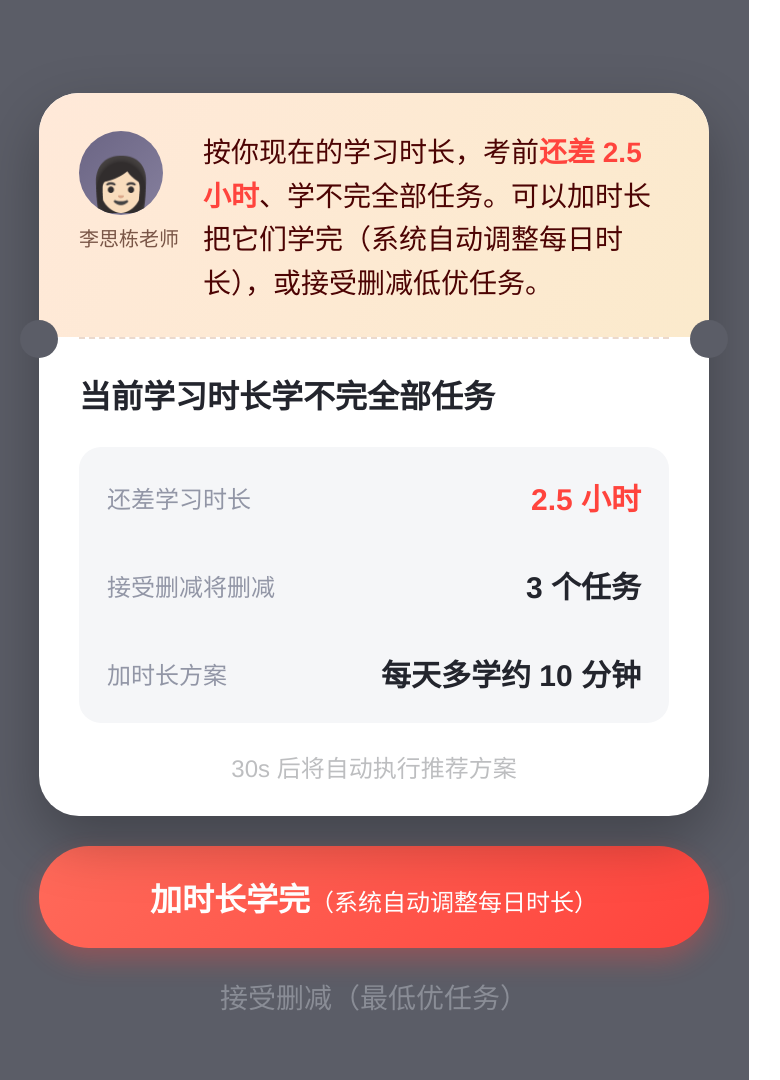
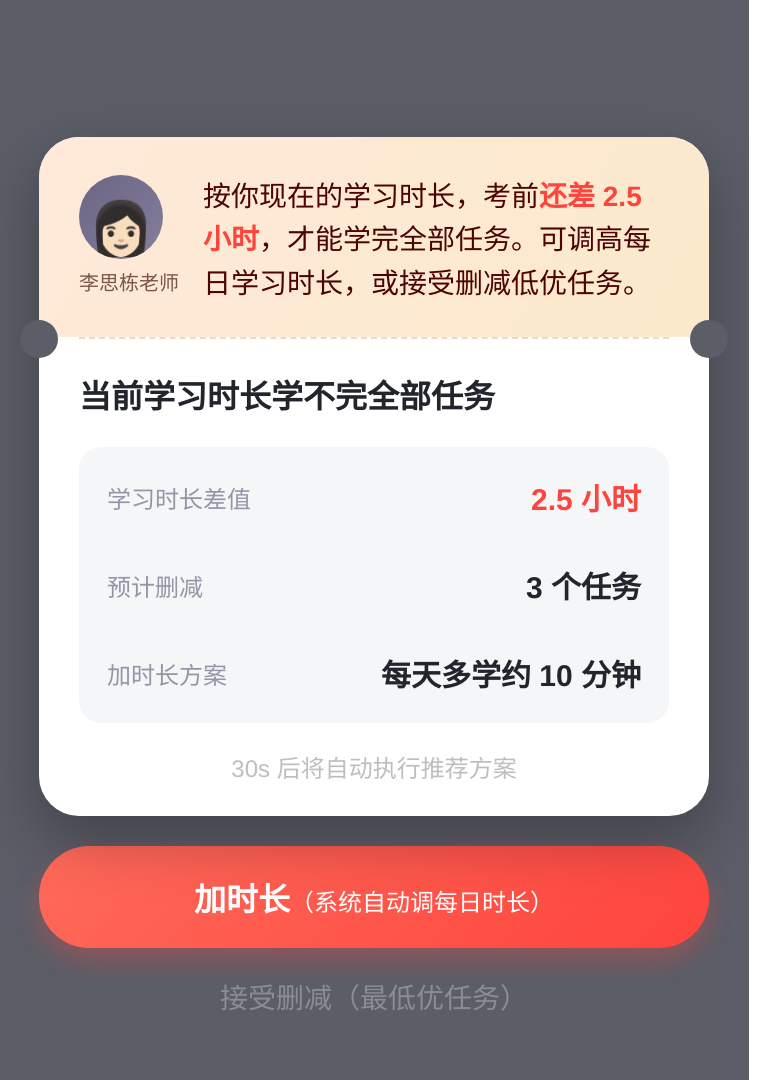
Before and after one commit to papago0506/my-site, a plain HTML site: page learning-plan-ui/dlg_capacity.html in a window 1280 px wide. Shown: the part 160-1240 px from the top of the page, without its empty margins (1-781 px from the left). Drawn offline with Linux system fonts and the light colour scheme.

Commit message:
style: 弹窗文案对齐PM更新的文案表

```diff
--- a/learning-plan-ui/dlg_capacity.html
+++ b/learning-plan-ui/dlg_capacity.html
@@ -25,19 +25,19 @@
 <div class="card">
   <div class="header">
     <div class="aw"><div class="avatar">👩🏻</div><div class="aname">李思栋老师</div></div>
-    <div class="msg">按你现在的学习时长，考前<span class="em">还差 2.5 小时</span>、学不完全部任务。可以加时长把它们学完（系统自动调整每日时长），或接受删减低优任务。</div>
+    <div class="msg">按你现在的学习时长，考前<span class="em">还差 2.5 小时</span>，才能学完全部任务。可调高每日学习时长，或接受删减低优任务。</div>
   </div>
   <div class="divider"><span class="notch nl"></span><span class="notch nr"></span></div>
   <div class="body">
     <div class="title">当前学习时长学不完全部任务</div>
     <div class="statbox">
-      <div class="srow"><span class="k">还差学习时长</span><span class="v coral">2.5 小时</span></div>
-      <div class="srow"><span class="k">接受删减将删减</span><span class="v">3 个任务</span></div>
+      <div class="srow"><span class="k">学习时长差值</span><span class="v coral">2.5 小时</span></div>
+      <div class="srow"><span class="k">预计删减</span><span class="v">3 个任务</span></div>
       <div class="srow"><span class="k">加时长方案</span><span class="v">每天多学约 10 分钟</span></div>
     </div>
     <div class="hint">30s 后将自动执行推荐方案</div>
   </div>
 </div>
-<div class="pri">加时长学完<span class="sub">（系统自动调整每日时长）</span></div>
+<div class="pri">加时长<span class="sub">（系统自动调每日时长）</span></div>
 <div class="sectext">接受删减（最低优任务）</div>
 </div></div></body></html>
```
